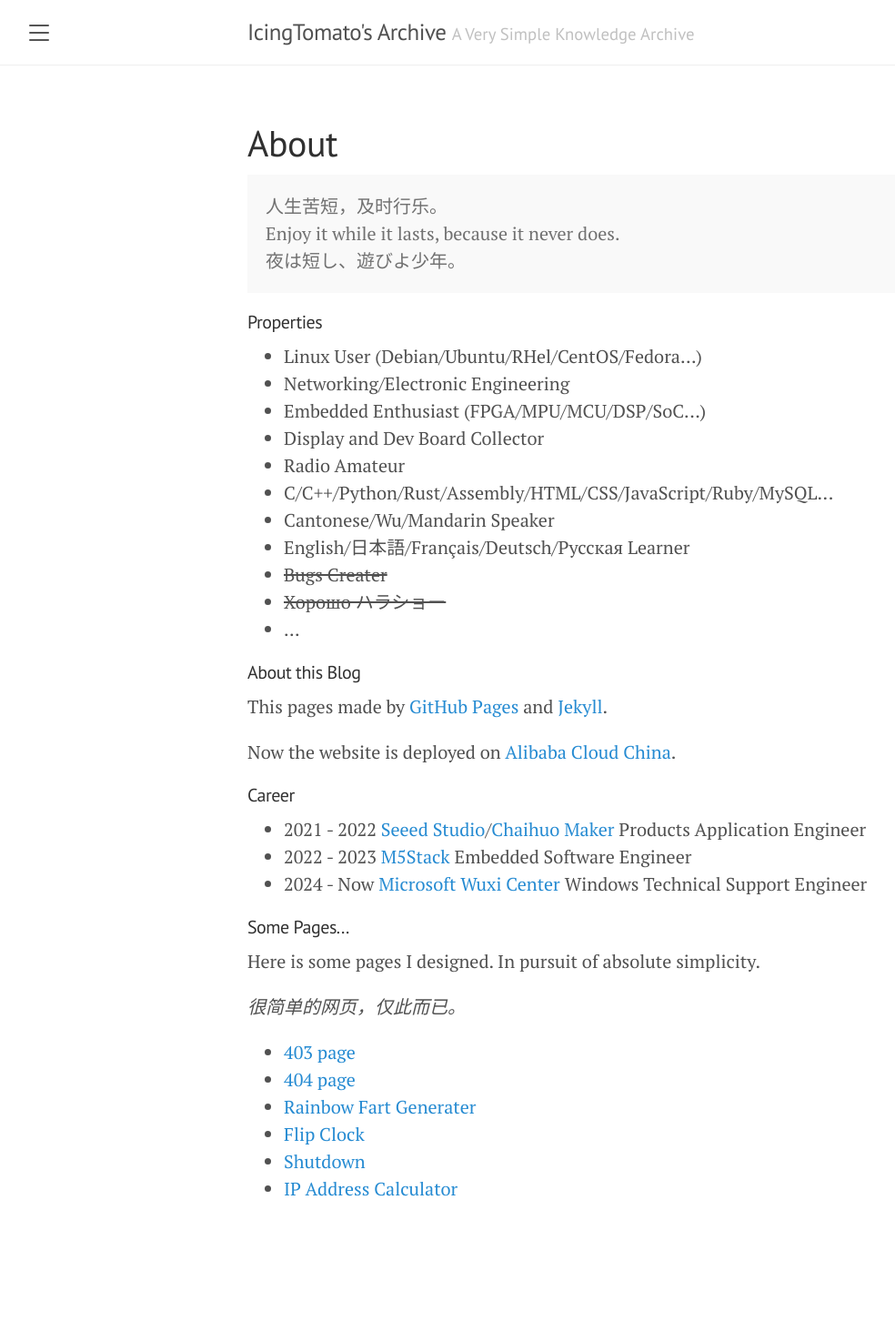
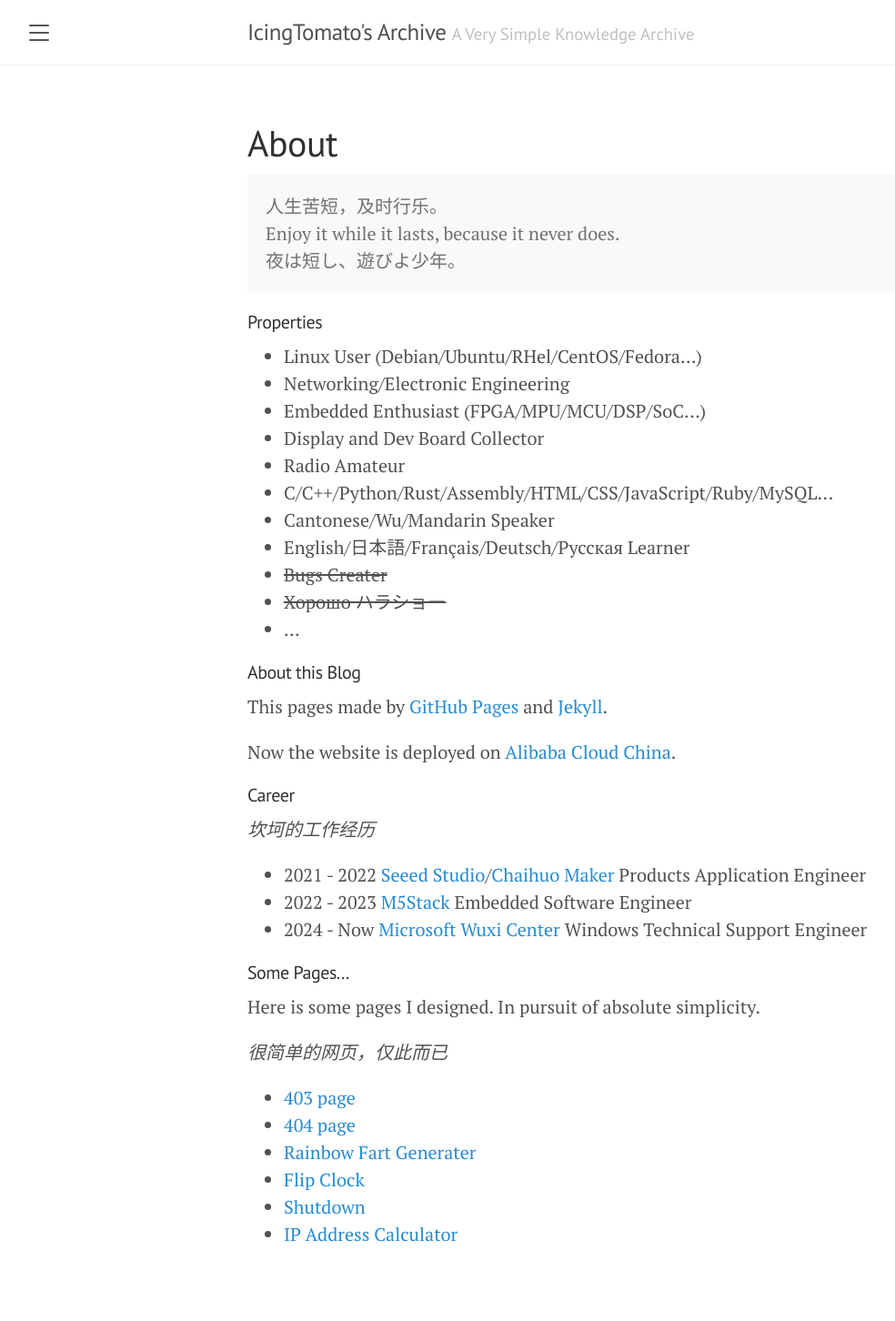
Before and after one commit to IcingTomato/icing.fun, a Jekyll site: the page built from about.md, in a window 1280 px wide. Shown: the whole page at 91% size, without its empty margins (8-992 px from the left). Built offline with Jekyll 4.4.1, drawn with Linux system fonts in a browser that asks for light colours; before the commit the page ends 1402 px from its top, so only the background shows below that.

Commit message:
Change: Change about

```diff
--- a/about.md
+++ b/about.md
@@ -28,6 +28,7 @@ title: About
     <p>This pages made by <a href="https://pages.github.com/">GitHub Pages</a> and <a href="http://jekyll.com.cn/">Jekyll</a>. </p>
     <p>Now the website is deployed on <a href="https://www.aliyun.com/">Alibaba Cloud China</a>.</p>
     <h4>Career</h4>
+    <p><i>坎坷的工作经历</i></p>
     <ul>
         <li>2021 - 2022 <a href="https://www.seeed.cc/">Seeed Studio</a>/<a href="https://www.chaihuo.org/">Chaihuo Maker</a> Products Application Engineer</li>
         <li>2022 - 2023 <a href="https://m5stack.com/">M5Stack</a> Embedded Software Engineer</li>
@@ -36,7 +37,7 @@ title: About
     <h4>Some Pages...</h4>
     <p>
         Here is some pages I designed. In pursuit of absolute simplicity.
-        <p><i>很简单的网页，仅此而已。</i></p>
+        <p><i>很简单的网页，仅此而已</i></p>
     </p>
     <ul>
         <li><a href="http://icing.fun/img/post/">403 page</a></li>
```
